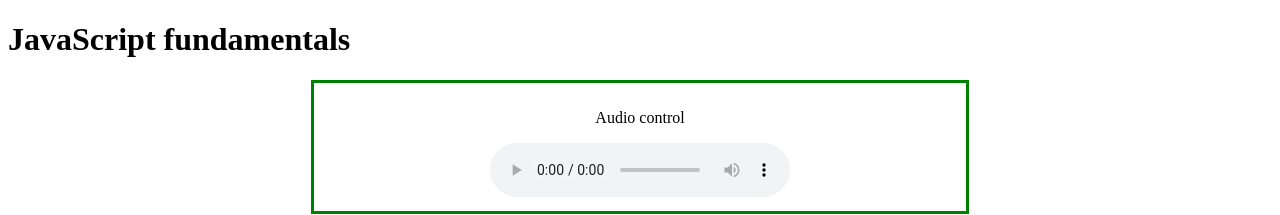
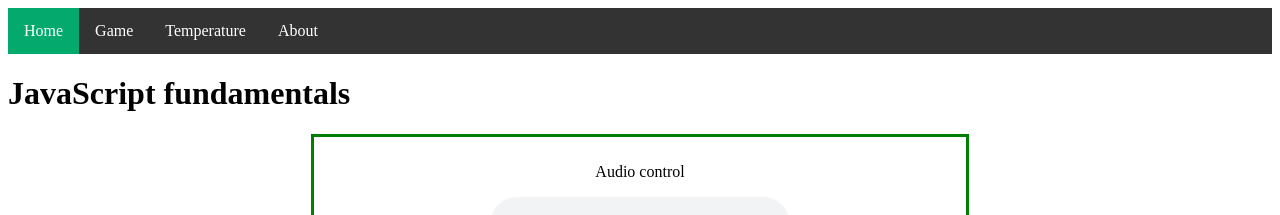
Before and after one commit to Alireza1354/JavaScritp_fundamentals, a plain HTML site: page index.html in a window 1280 px wide. Shown: the top 215 px of the page. Drawn offline with Linux system fonts and the light colour scheme.

Commit message:
Add Horizontal navbar with an "active" class

```diff
--- a/index.html
+++ b/index.html
@@ -9,6 +9,12 @@
 </head>
 
 <body>
+    <ul>
+        <li><a class="active" href="index.html">Home</a></li>
+        <li><a href="number-gussing-game.html">Game</a></li>
+        <li><a href="temperature-converter.html">Temperature</a></li>
+        <li><a href="#about">About</a></li>
+    </ul>
     <h1>JavaScript fundamentals</h1>
     <div class="center">
         <p>Audio control</p>
@@ -22,7 +28,7 @@
         <video width="420" height="340" controls>
             <source src="assets/video/Arithmetic operators.mp4" type="video/mp4">
             Your browser does not support the video tag.
-          </video>
+        </video>
     </div>
     <script src=""></script>
 </body>
```
